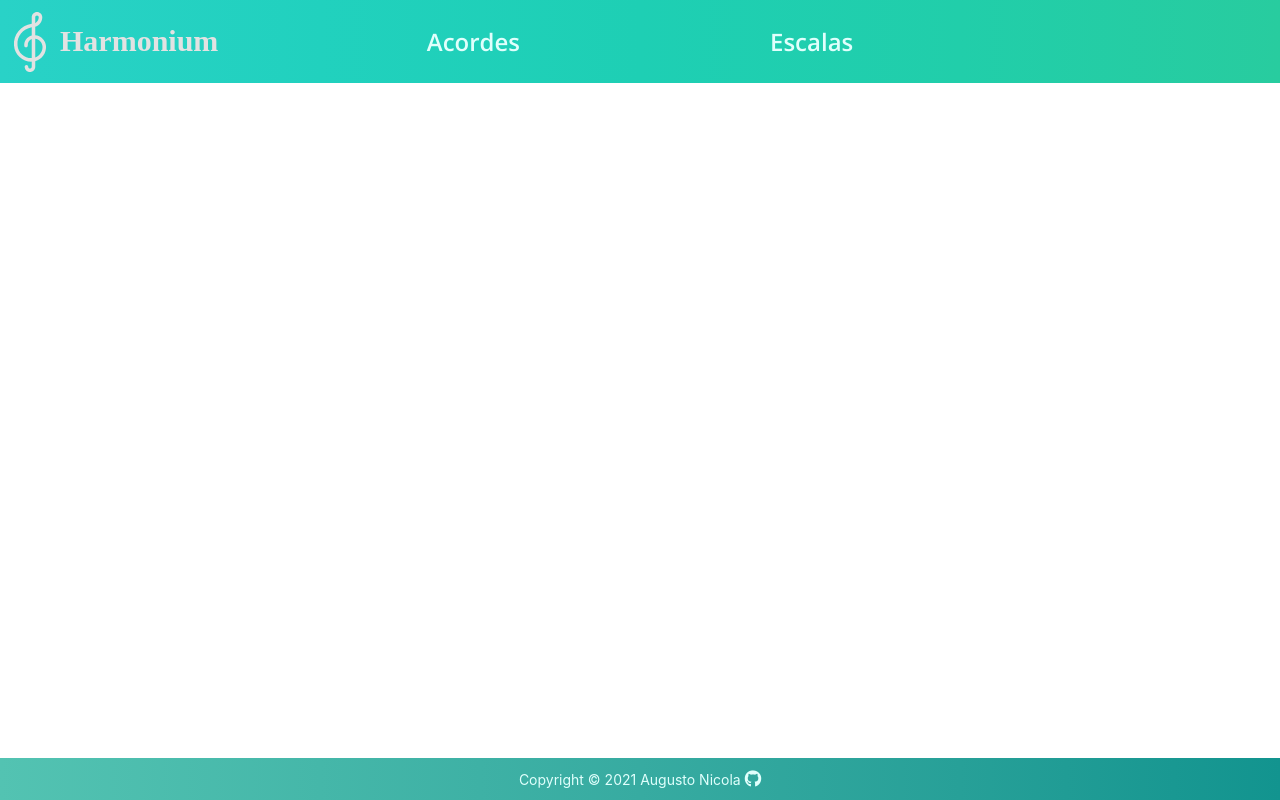
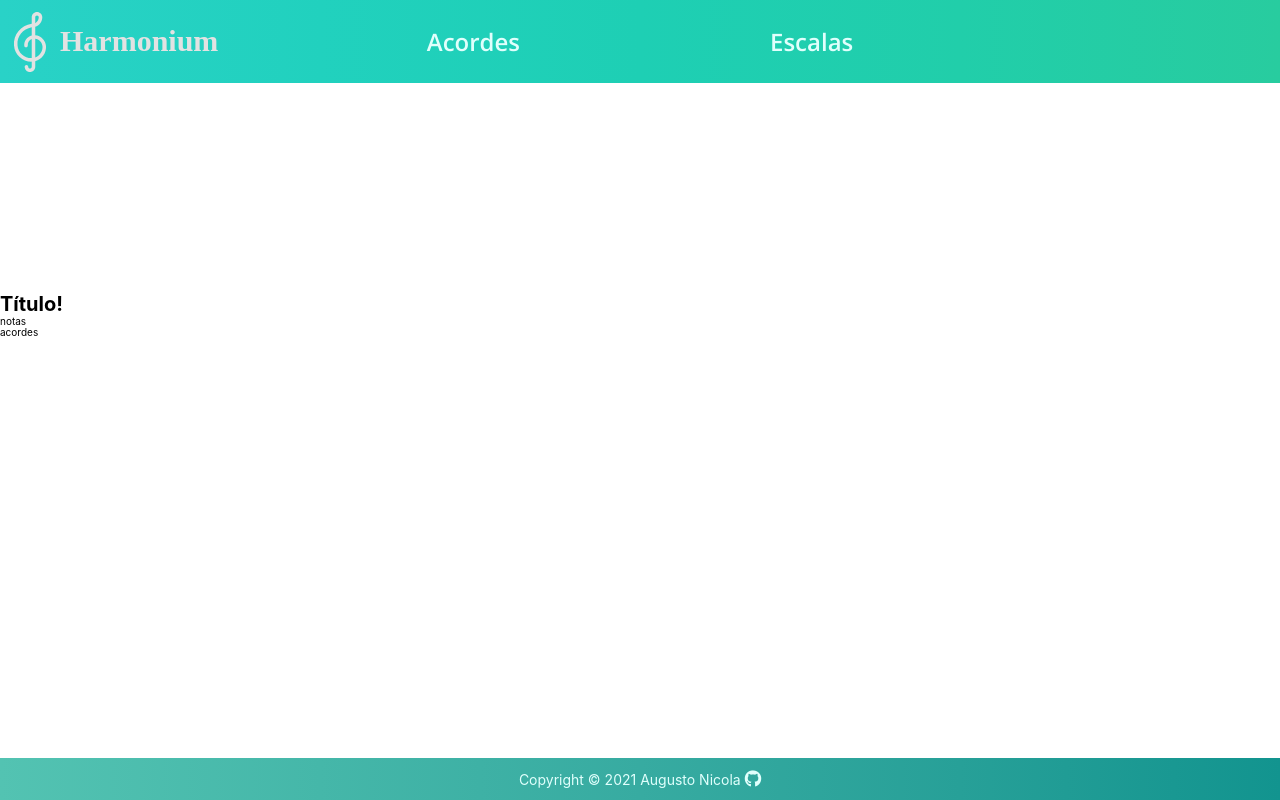
Before and after one commit to AugustoNicola/Harmonium, a React (Create React App) app in the folder app/: page /acordes in a window 1280 px wide. Built offline with nearby package versions, Linux system fonts and the light colour scheme; the HTML template or start-up script is replaced by a standard one; a web font is replaced by a local one.

Commit message:
:electric_plug: Estructura básica de componentes con routing

```diff
--- a/app/src/App.js
+++ b/app/src/App.js
@@ -1,8 +1,14 @@
 import React from 'react';
 import {BrowserRouter as Router, Switch, Route} from "react-router-dom";
+
 import Header from "./Componentes/Header/Header";
+import Inicio from "./Componentes/Inicio/Inicio";
+import Notas from "./Componentes/Notas/Notas";
+import Acordes from "./Componentes/Acordes/Acordes";
+import Escalas from "./Componentes/Escalas/Escalas";
 import Piano from "./Componentes/Piano/Piano";
 import Footer from "./Componentes/Footer/Footer";
+import NoEncontrado from "./Componentes/NoEncontrado/NoEncontrado";
 
 import './normalize.css';
 import './App.css';
@@ -13,6 +19,26 @@ const App = () => {
 			<div className="app">
 				<Header />
 
+				<div className="main">
+					<Switch>
+						<Route exact path="/" component={Inicio} />
+
+						<Route exact path={["/acordes", "/escalas"]}>
+							<h1>Título!</h1>
+							<div className="contenedor-selectores">
+								<Notas />
+
+								<Switch>
+									<Route exact path="/acordes" component={Acordes} />
+									<Route exact path="/escalas" component={Escalas} />
+								</Switch>
+							</div>
+						</Route>
+
+						<Route path="*" component={NoEncontrado} />
+					</Switch>
+				</div>
+
 				<Piano />
 
 				<Footer />
--- /dev/null
+++ b/app/src/Componentes/Acordes/Acordes.jsx
@@ -0,0 +1,11 @@
+import React from 'react';
+
+const Acordes = () => {
+	return (
+		<div>
+			acordes
+		</div>
+	)
+}
+
+export default Acordes;
--- /dev/null
+++ b/app/src/Componentes/Escalas/Escalas.jsx
@@ -0,0 +1,11 @@
+import React from 'react';
+
+const Escalas = () => {
+	return (
+		<div>
+			escalas
+		</div>
+	)
+}
+
+export default Escalas;
--- /dev/null
+++ b/app/src/Componentes/Inicio/Inicio.jsx
@@ -0,0 +1,11 @@
+import React from 'react';
+
+const Inicio = () => {
+	return (
+		<div>
+			inicio
+		</div>
+	)
+}
+
+export default Inicio;
--- /dev/null
+++ b/app/src/Componentes/NoEncontrado/NoEncontrado.jsx
@@ -0,0 +1,11 @@
+import React from 'react';
+
+const NoEncontrado = () => {
+	return (
+		<div>
+			404
+		</div>
+	)
+}
+
+export default NoEncontrado;
--- /dev/null
+++ b/app/src/Componentes/Notas/Notas.jsx
@@ -0,0 +1,11 @@
+import React from 'react';
+
+const Notas = () => {
+	return (
+		<div>
+			notas
+		</div>
+	)
+}
+
+export default Notas;
```
Also changed, not shown: app/src/Componentes/Acordes/Acordes.css (added), app/src/Componentes/Escalas/Escalas.css (added), app/src/Componentes/Inicio/Inicio.css (added), app/src/Componentes/NoEncontrado/NoEncontrado.css (added), app/src/Componentes/Notas/Notas.css (added).
